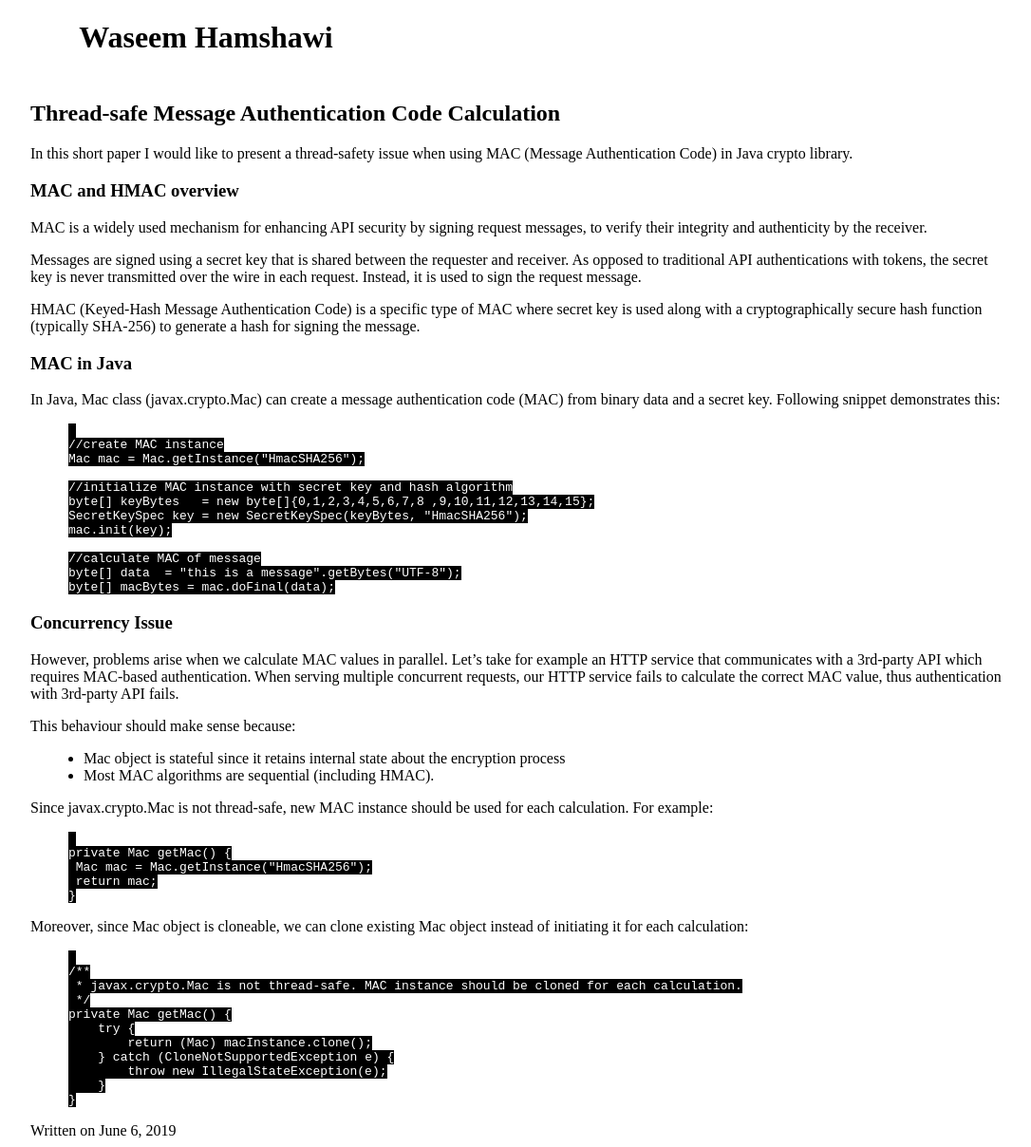
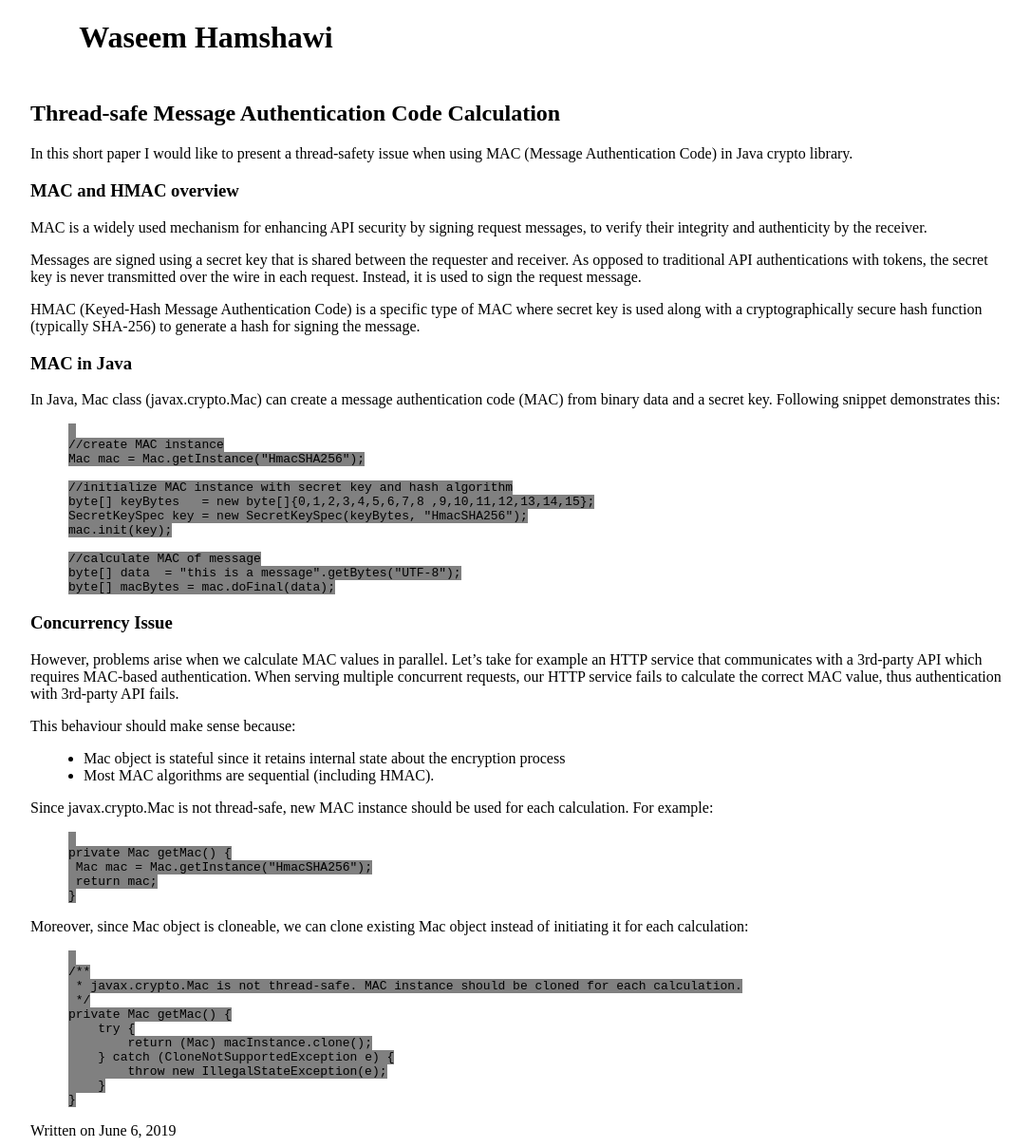
Before and after one commit to waseemh/waseemh.github.io, a Jekyll site: the page built from _posts/2019-06-06-threadsafe-mac-calc.md, in a window 1280 px wide. Shown: the whole page at 95% size, without its empty margins (96-1182 px from the left). Built offline with Jekyll 4.4.1, drawn with Linux system fonts in a browser that asks for light colours.

Commit message:
Update default.html

```diff
--- a/_layouts/default.html
+++ b/_layouts/default.html
@@ -19,8 +19,8 @@
 }
       .post-meta { text-align: right; }
 code {
-  color: white;
-  background: black;
+  color: black;
+  background: gray;
 }
 
 div.highlighter-rouge code {
```
